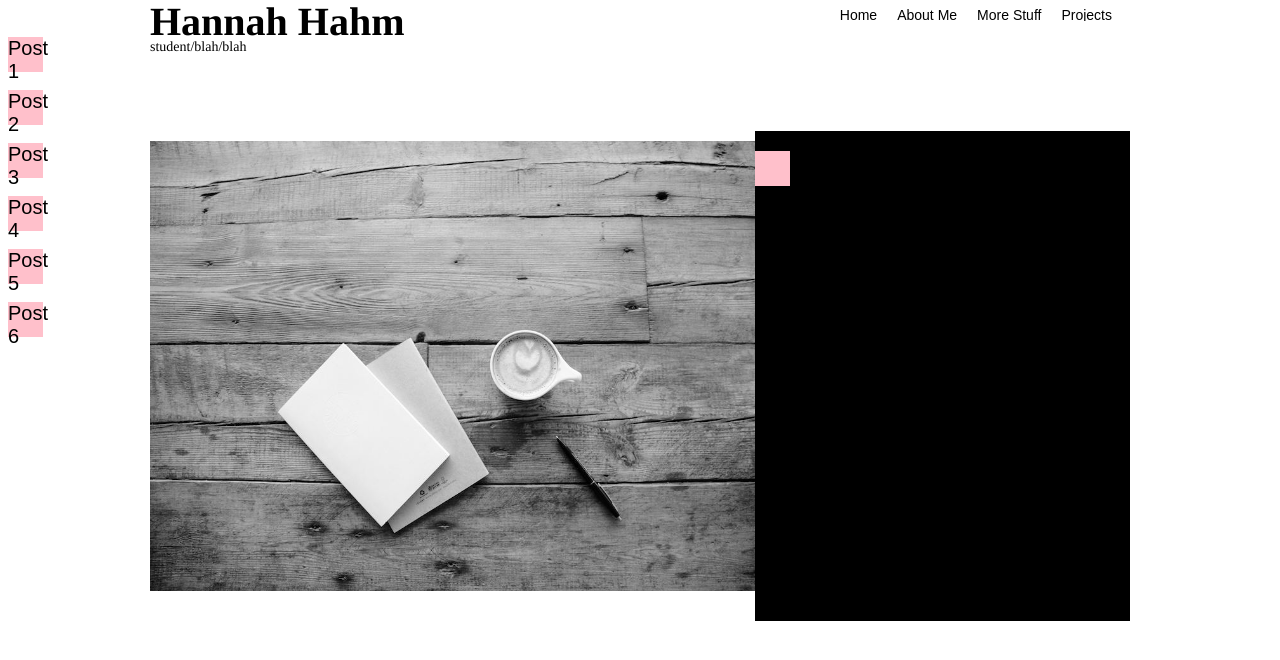
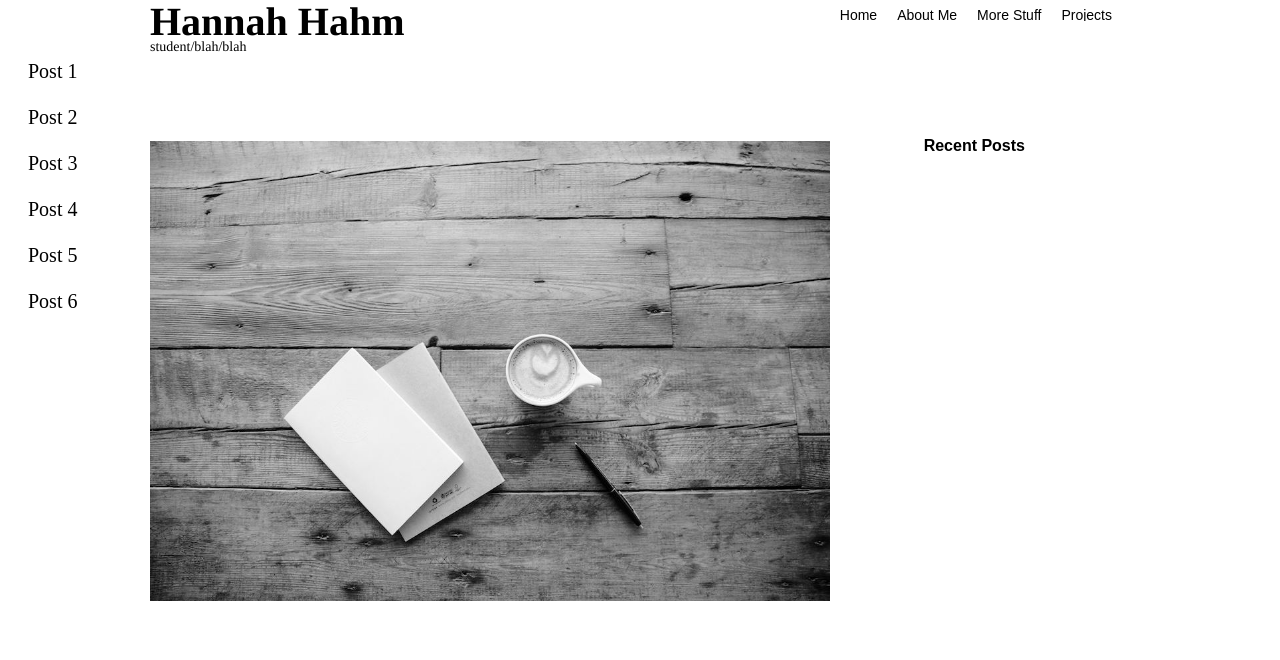
Before and after one commit to hahmhannah/fellowship2019, a PHP site: page /profilepage.php in a window 1280 px wide. Shown: the part 29-689 px from the top of the page. Run offline with PHP 8.4, Linux system fonts and the light colour scheme.

Commit message:
blog posts on one page

```diff
--- a/include/header.php
+++ b/include/header.php
@@ -3,7 +3,7 @@
       echo "
       <html>
       <head>
-              <link href='profilepage.css' rel='stylesheet' type='text/css'>
+            <link href='profilepage.css' rel='stylesheet' type='text/css'>
       </head>
 
 
--- a/profilepage.css
+++ b/profilepage.css
@@ -16,6 +16,7 @@ body{
     margin-top:35px;
     margin-right:150px;
     text-align:center;
+
 }
 
 li{
@@ -38,8 +39,8 @@ li a:hover{
     position:absolute;
     top:170px;
     margin-left:142px;
-    width:650px;
-    height:450px;
+    width:680px;
+    height:460px;
 }
 
 
@@ -69,30 +70,53 @@ h2{
 }
 
 
-
-.blogpostcontainer{
-    background-color:black;
-    display:flex;
-    justify-content: flex-start;
-    color:pink;
+.recentposts{
+    font-size:16px;
     position:absolute;
-    right:150px;
-    bottom:150px;
-    padding:20px 0px;
-    height:450px;
-    width:375px;
+    right:255px;
+    top:150px;
 }
 
-.blogkids{
-    display:flex;
+.kidlinks{
     font-size:20px;
-    background-color:pink;
-    width:35px;
-    height:35px;
-
+    font-family: 'Raleway';
+    padding:20px;
 }
 
-h3 a{
+
+a.kidlinks:link, a.kidlinks:visited{
+    color:black;
+    text-decoration:none;
+}
+
+a.kidlinks:hover{
+    color:gray;
+}
+
+.descr{
+    font-size:16px;
+    position:absolute;
+    left:150px;
+    top:200px;
+    padding-right:150px;
+    font-family:times;
+}
+
+/*
+.blogpostcontainer{
+    background-color:white;
+    color:black;
+    position:absolute;
+    right:0px;
+    bottom:167px;
+    padding:20px 0px;
+    height:411px;
+    width:375px;
+}  */
+
+
+/*
+ h3 a:link{
     color:black;
     text-decoration:none;
 
@@ -101,16 +125,7 @@ h3 a{
 h3 a:hover{
     color:gray;
 }
-
-a.blogkids:link{
-    color:black;
-    text-decoration:none;
-}
-
-a.blogkids:hover{
-    color:gray;
-}
-
+*/
 
 /*
 .heading{
--- a/profilepage.php
+++ b/profilepage.php
@@ -1,3 +1,5 @@
+<h3 class='recentposts'>Recent Posts</h3>
+
 <?php
     include('config/init.php');
     echoHeader("Home");
@@ -10,10 +12,8 @@ $blogPosts = getAllBlogPosts();
 foreach($blogPosts as $blogPost){
     echo "
         <img src='homepagepic.jpg' class='homepic'>
-        <div class='blogpostcontainer'>
-            <a class='blogkids' href='/view_post.php?blogPostId'=".$blogPost['blogPostId']."'>
-        </div>
 
+        <div><a class=kidlinks href='/viewpost.php?blogPostId=".$blogPost['blogPostId']."'></div>
 
         ".$blogPost['title']."</a><br />";
 }
--- a/viewpost.php
+++ b/viewpost.php
@@ -2,9 +2,11 @@
 include('config/init.php');
 $blogPostId = $_REQUEST['blogPostId'];
 $blogPost = getBlogPost($blogPostId);
-echoHeader('Summer Experiences');
+echoHeader("title of blog post");
 echo "
 
     <h1>".$blogPost['title']."</h1>
+    <h1>".$blogPost['datePublished']."</h1>
+    <h1>".$blogPost['body']."</h1>
 
 ";
```
Also changed, not shown: aboutme.php (+6 -7 lines), morestuff.php (+15 -6 lines).
